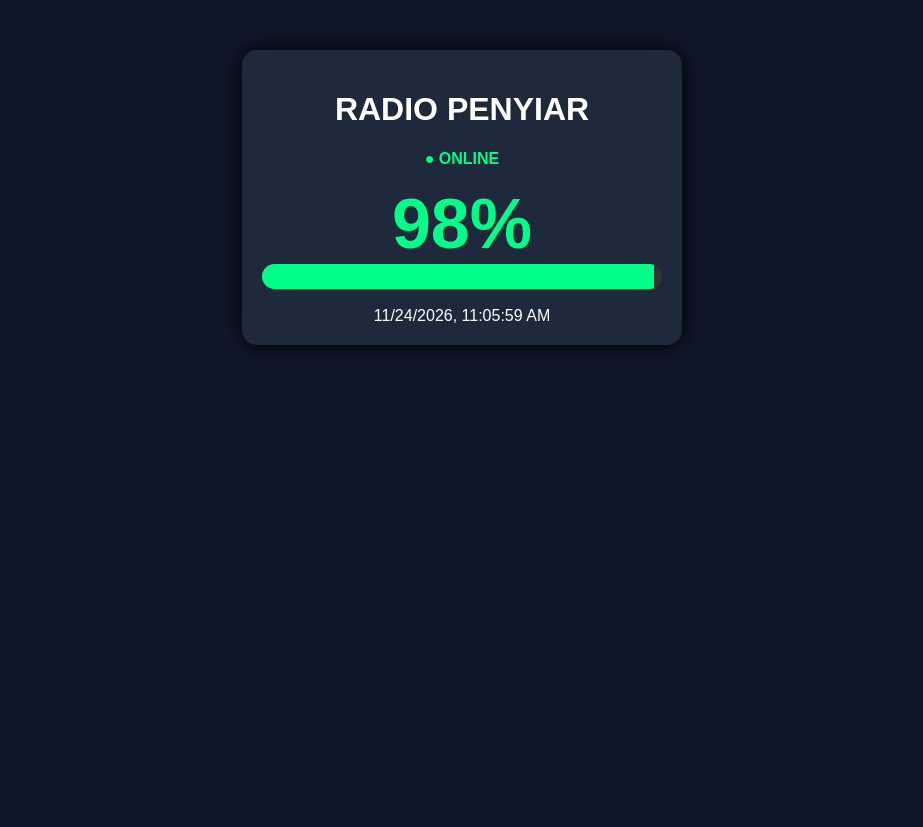
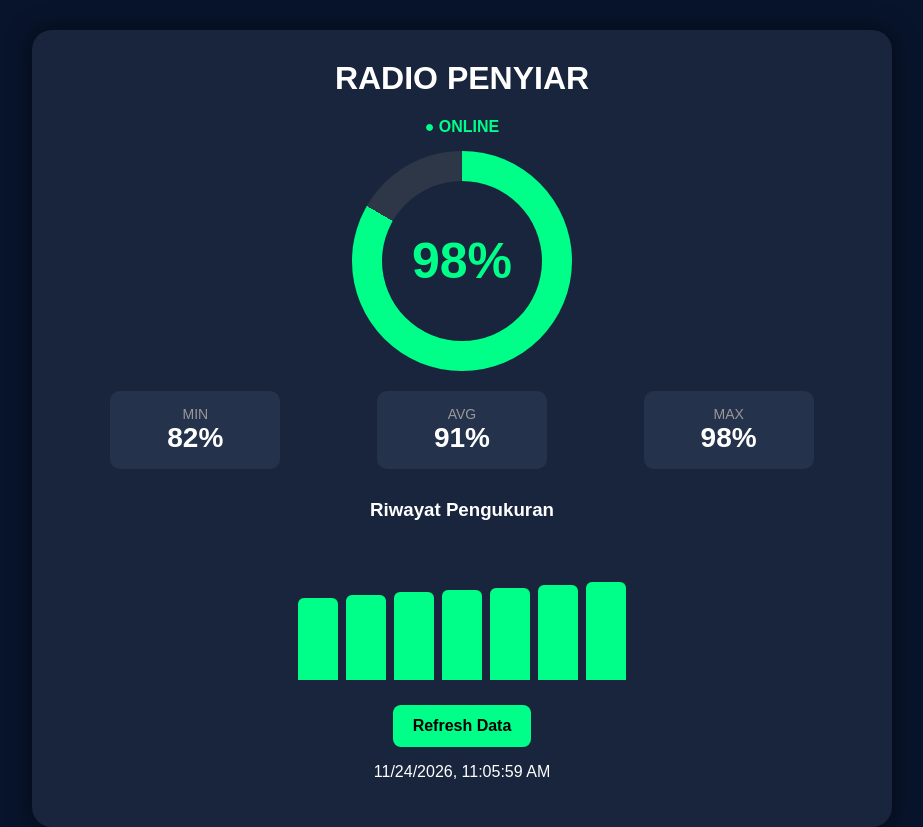
Before and after one commit to Juano805/radio-pengukuran, a plain HTML site: page index.html in a window 1280 px wide. Shown: the whole page, without its empty margins (178-1101 px from the left). Before the commit the page ends 800 px from the top, so only its background shows below. Drawn offline with Linux system fonts and the light colour scheme.

Commit message:
level 2 dashboard

```diff
--- a/data.json
+++ b/data.json
@@ -1,3 +1,7 @@
 {
- "nilai":"98%"
+  "nilai": 98,
+  "min": 82,
+  "avg": 91,
+  "max": 98,
+  "history": [82,85,88,90,92,95,98]
 }
--- a/index.html
+++ b/index.html
@@ -2,44 +2,103 @@
 <html>
 <head>
 <meta charset="UTF-8">
-<title>Radio Penyiar</title>
+<title>Radio Penyiar Dashboard</title>
 <style>
 body{
-background:#0f172a;
+background:#08142b;
+font-family:Arial;
+margin:0;
 color:white;
-font-family:Arial;
 text-align:center;
 }
 .container{
-margin-top:50px;
+padding-top:30px;
 }
 .card{
-width:400px;
+width:800px;
 margin:auto;
-background:#1e293b;
-padding:20px;
-border-radius:15px;
-box-shadow:0px 0px 20px #000;
+background:#18253d;
+padding:30px;
+border-radius:20px;
+box-shadow:0 0 25px rgba(0,0,0,0.5);
 }
-.nilai{
-font-size:70px;
+h1{
+margin-top:0;
+}
+.gauge{
+width:220px;
+height:220px;
+margin:auto;
+border-radius:50%;
+background:
+conic-gradient(#00ff88 0deg,
+#00ff88 300deg,
+#2d3748 300deg,
+#2d3748 360deg);
+display:flex;
+align-items:center;
+justify-content:center;
+}
+.gauge-inner{
+width:160px;
+height:160px;
+border-radius:50%;
+background:#18253d;
+display:flex;
+align-items:center;
+justify-content:center;
+font-size:50px;
+font-weight:bold;
 color:#00ff88;
+}
+.stats{
+display:flex;
+justify-content:space-around;
+margin-top:20px;
+}
+.stat{
+background:#24324b;
+padding:15px;
+border-radius:10px;
+width:140px;
+}
+.label{
+font-size:14px;
+color:#999;
+}
+.value{
+font-size:28px;
 font-weight:bold;
 }
-.progress{
-height:25px;
-background:#333;
-border-radius:25px;
-overflow:hidden;
+.history{
+margin-top:30px;
+}
+.bararea{
+display:flex;
+justify-content:center;
+align-items:flex-end;
+gap:8px;
+height:140px;
 }
 .bar{
-height:100%;
 background:#00ff88;
-width:0%;
+width:40px;
+border-radius:6px 6px 0 0;
+}
+button{
+margin-top:25px;
+padding:12px 20px;
+font-size:16px;
+border:none;
+border-radius:8px;
+cursor:pointer;
+background:#00ff88;
+font-weight:bold;
 }
 .online{
 color:#00ff88;
 font-weight:bold;
+margin-bottom:15px;
 }
 </style>
 </head>
@@ -47,33 +106,65 @@ font-weight:bold;
 <div class="container">
 <div class="card">
 <h1>RADIO PENYIAR</h1>
-<p class="online">
+<div class="online">
 ● ONLINE
-</p>
-<div id="nilai" class="nilai">
+</div>
+<div class="gauge">
+<div class="gauge-inner" id="nilai">
 0%
 </div>
-<div class="progress">
-<div id="bar" class="bar"></div>
 </div>
-<br>
-<div id="jam"></div>
+<div class="stats">
+<div class="stat">
+<div class="label">MIN</div>
+<div id="min" class="value">0</div>
+</div>
+<div class="stat">
+<div class="label">AVG</div>
+<div id="avg" class="value">0</div>
+</div>
+<div class="stat">
+<div class="label">MAX</div>
+<div id="max" class="value">0</div>
+</div>
+</div>
+<div class="history">
+<h3>Riwayat Pengukuran</h3>
+<div id="bars" class="bararea"></div>
+</div>
+<button onclick="location.reload()">
+Refresh Data
+</button>
+<p id="jam"></p>
 </div>
 </div>
 <script>
 function updateJam(){
-const sekarang = new Date();
 document.getElementById("jam").innerHTML =
-sekarang.toLocaleString();
+new Date().toLocaleString();
 }
 setInterval(updateJam,1000);
 fetch("data.json")
 .then(r=>r.json())
 .then(data=>{
 document.getElementById("nilai").innerHTML =
-data.nilai;
-document.getElementById("bar").style.width =
-data.nilai;
+data.nilai + "%";
+document.getElementById("min").innerHTML =
+data.min + "%";
+document.getElementById("avg").innerHTML =
+data.avg + "%";
+document.getElementById("max").innerHTML =
+data.max + "%";
+const bars =
+document.getElementById("bars");
+data.history.forEach(v=>{
+const div =
+document.createElement("div");
+div.className="bar";
+div.style.height =
+v + "px";
+bars.appendChild(div);
+});
 });
 </script>
 </body>
```
